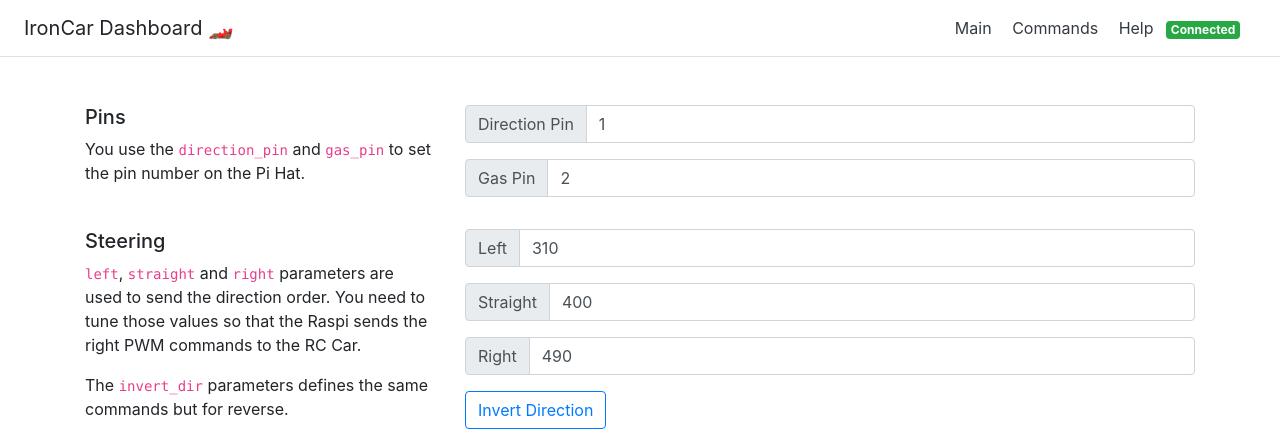
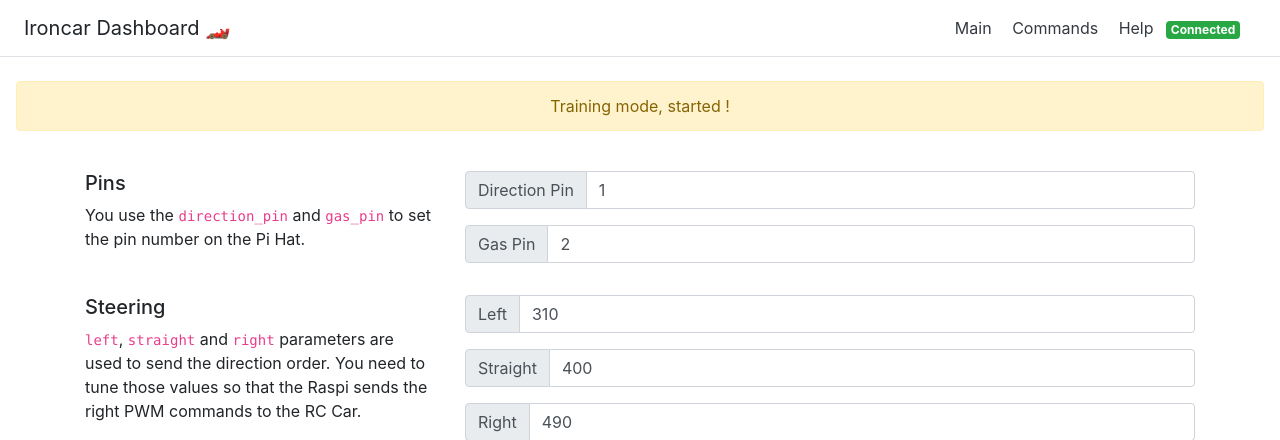
Before and after one commit to vhoulbreque/ironcar, a Flask app: page /commands in a window 1280 px wide. Shown: the top 440 px of the page. Run offline with Flask 2, Linux system fonts and the light colour scheme; some libraries are stand-ins or nearby versions.

Commit message:
training mode is enabled on commands tab (#52)
* training mode and started = True by default on commands tab

* refactored `main.js`

* corrected small typo

```diff
--- a/front/static/js/main.js
+++ b/front/static/js/main.js
@@ -1,4 +1,15 @@
 var socket = io.connect('http://' + document.domain + ':' + location.port + '/car');
+
+function showAlertStatus(data) {
+    // Format {'type': 'type', 'msg': 'message'}
+    // type is a bootstrap alert style type :
+    // primary, secondary, success, danger, warning, info, light, dark, link
+    // https://getbootstrap.com/docs/4.0/components/alerts/
+    $("#status").show();
+    $("#status").removeClass().addClass('alert alert-' + data.type);
+    $("#status").text(data.msg);
+}
+
 
 $(document).ready( function() {
     $('#model-group').hide();
@@ -6,6 +17,21 @@
     $('#control-group').hide();
     $('#speed-group').hide();
     $('#speed-limit').hide();
+
+    var pathname = window.location.pathname;
+
+    // In the commands tab, mode is training and started is True by default
+    // in order to test the different `commands` values easily
+    if (pathname == "/commands") {
+      socket.emit("mode_update", "training");
+      socket.emit("starter", true);
+      alert_data = {"type": "warning", "msg": "Training mode, started !"}
+      showAlertStatus(alert_data);
+    } else {
+      socket.emit("mode_update", "resting");
+      socket.emit("starter", false);  // Stop the car when changing page
+    }
+
 });
 
 // -------- CONTROL MODE ------
@@ -134,17 +160,17 @@
 $("#starter").click(function( event ) {
   event.preventDefault();
   console.log('starter');
-  socket.emit('starter');
+  socket.emit('starter', null);
 });
 
 socket.on('starter_switch', function(data){
     var state = 'Stop';
     if (data.activated == false){
         state = 'Start';
-        $('[data-mode').prop("disabled",false);
+        $('[data-mode').prop("disabled", false);
         $("#starter").removeClass('btn-danger').addClass('btn-success');
     } else {
-        $('[data-mode').prop("disabled",true);
+        $('[data-mode').prop("disabled", true);
         $("#starter").removeClass('btn-success').addClass('btn-danger');
     }
 
@@ -240,14 +266,7 @@
 
 // Message to the user
 socket.on('msg2user', function(data){
-    // TODO hide / show box + change color for success / warning / ...
-    // Format {'type': 'type', 'msg': 'message'}
-    // type is a bootstrap alert style type :
-    // primary, secondary, success, danger, warning, info, light, dark, link
-    // https://getbootstrap.com/docs/4.0/components/alerts/
-    $("#status").show();
-    $("#status").removeClass().addClass('alert alert-' + data.type);
-    $("#status").text(data.msg);
+    showAlertStatus(data);
 });
 
 socket.on('disconnect', function() {
--- a/front/templates/layout.html
+++ b/front/templates/layout.html
@@ -14,7 +14,7 @@
   <body id="kinput">
 
     <div class="d-flex flex-column flex-md-row align-items-center p-3 px-md-4 mb-3 bg-white border-bottom box-shadow">
-      <h5 class="my-0 mr-md-auto font-weight-normal">IronCar Dashboard 🏎️</h5>
+      <h5 class="my-0 mr-md-auto font-weight-normal">Ironcar Dashboard 🏎️</h5>
       <nav class="my-2 my-md-0 mr-md-3">
         <a class="p-2 text-dark" href="{{ url_for('main') }}">Main</a>
         <a class="p-2 text-dark" href="{{ url_for('commands') }}">Commands</a>
--- a/ironcar.py
+++ b/ironcar.py
@@ -19,7 +19,7 @@
     def __init__(self):
 
         self.mode = 'resting'  # resting, training, auto or dirauto
-        self.speed_mode = 'constant'  # constant or auto
+        self.speed_mode = 'constant'  # constant, confidence or auto
         self.started = False  # If True, car will move, if False car won't move.
         self.model = None
         self.current_model = None  # Name of the model
--- a/main.py
+++ b/main.py
@@ -1,7 +1,7 @@
 import socket
 import json
 
-from flask import Flask, render_template, send_file
+from flask import Flask, render_template, send_file, jsonify
 from app import app, socketio
 from ironcar import *
 
@@ -55,6 +55,23 @@
     return None
 
 
+@app.route('/car_state')
+def mode_update():
+    """Sends the state of the car"""
+
+    print('Sending the current state of the car')
+
+    all_state = dict()
+    all_state['mode'] = ironcar.mode
+    all_state['speed_mode'] = ironcar.speed_mode
+    all_state['started'] = ironcar.started
+    all_state['current_model'] = ironcar.current_model
+    all_state['max_speed_rate'] = ironcar.max_speed_rate
+    all_state['commands'] = ironcar.commands
+
+    return jsonify(all_state)
+
+
 # ------- SOCKETS ----------
 @socketio.on('mode_update')
 def mode_update(mode):
@@ -73,11 +90,14 @@
 
 
 @socketio.on('starter')
-def handle_starter():
+def handle_starter(value):
     """Starts/stops the car"""
 
-    print('SERVER : starter switch from {} to {}'.format(ironcar.started, not ironcar.started))
-    ironcar.on_start()
+    if value is None:
+        value = not ironcar.started
+
+    print('SERVER : starter switch from {} to {}'.format(ironcar.started, value))
+    ironcar.started = value
     socketio.emit('starter_switch', {'activated': ironcar.started}, namespace='/car')
 
 
```
